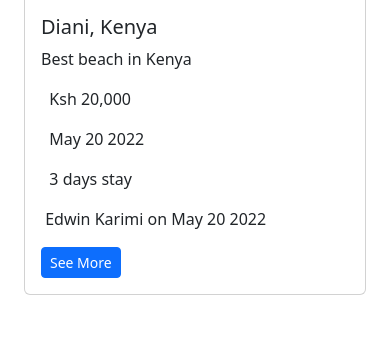
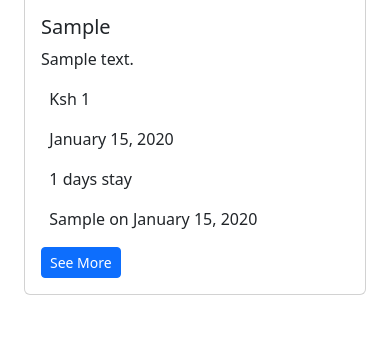
Before and after one commit to Edu58/vacation-bucket-list, a Flask app: page /vacations-list in a window 390 px wide. Shown: the part 398-739 px from the top of the page. After the commit the page ends 693 px from the top, so only its background shows below. Run offline with Flask 2, Linux system fonts and the light colour scheme; a user stored in the database is signed in; tables that the repository leaves empty hold one stand-in row (values such as "Sample post"); grey boxes marked "Sample" are stand-in pictures; some libraries are stand-ins or nearby versions.

Commit message:
feat: show all vacations on homepage

```diff
--- a/app/main/views.py
+++ b/app/main/views.py
@@ -5,6 +5,7 @@
 from .forms import NewDestination
 from app.models import Vacations
 from werkzeug.utils import secure_filename
+from sqlalchemy import desc
 
 
 @main.route('/')
@@ -47,4 +48,5 @@
 @main.route('/vacations-list', methods=["GET", "POST"])
 @login_required
 def vacations_list():
-    return render_template('vacations-list.html')
+    vacations = Vacations.query.order_by(desc(Vacations.posted_on))
+    return render_template('vacations-list.html', vacations=vacations)
--- a/app/templates/auth/login.html
+++ b/app/templates/auth/login.html
@@ -15,7 +15,7 @@
             {{ render_form(login_form) }}
             <p> Don't have an account? <a href="{{url_for('auth.register')}}">Sign up here</a></p>
         </div>
-        <div clas="col-md-2"></div>
+        <div class="col-md-2"></div>
     </div>
 </div>
 
--- a/app/templates/vacations-list.html
+++ b/app/templates/vacations-list.html
@@ -12,53 +12,27 @@
 <p class="fs-3 fw-light text-center">Start Your Journey</p>
 
 <div class="row mx-auto">
+    {% for vacation in vacations %}
     <div class="col-sm-6 col-md-6 col-lg-4 my-4 mx-auto">
         <div class="card">
-            <img src="https://www.dianisearesort.de/media/2018/10/DJI_0080-2-2.jpg" class="card-img-top" alt="...">
+            <img src="{{ url_for('static', filename=vacation.destination_photo) }}" class="card-img-top"
+                 alt="{{ vacation.place }}">
             <div class="card-body">
-                <h5 class="card-title">{{ render_icon('geo-alt') }} Diani, Kenya</h5>
-                <p class="card-text">Best beach in Kenya</p>
-                <p class="card-text">{{ render_icon('cash-coin') }} &nbsp; Ksh 20,000</p>
-                <p class="card-text">{{ render_icon('calendar3') }} &nbsp; May 20 2022</p>
-                <p class="card-text">{{ render_icon('alarm') }} &nbsp; 3 days stay</p>
-                <p class="card-text mb-3">{{ render_icon('person') }} &nbsp;Edwin Karimi on May 20 2022</p>
+                <h5 class="card-title">{{ render_icon('geo-alt') }} {{ vacation.place }}</h5>
+                <p class="card-text">{{ vacation.description|truncate(200,true,'...')}}</p>
+                <p class="card-text">{{ render_icon('cash-coin') }} &nbsp; Ksh {{ vacation.pricing }}</p>
+                <p class="card-text">{{ render_icon('calendar3') }} &nbsp; {{
+                    moment(vacation.date_of_visit).format('LL') }} </p>
+                <p class="card-text">{{ render_icon('alarm') }} &nbsp; {{ vacation.days }} days stay</p>
+                <p class="card-text mb-3">
+                    {{ render_icon('person') }} &nbsp; {{ vacation.user.first_name }} on {{
+                    moment(vacation.posted_on).format('LL') }}
+                </p>
                 <a href="#" class="btn btn-sm btn-primary">See More</a>
             </div>
         </div>
     </div>
-
-    <div class="col-sm-6 col-md-6 col-lg-4 my-4">
-        <div class="card">
-            <img src="https://citymonitor.ai/wp-content/uploads/sites/3/2021/10/GettyImages-1255346253.jpg"
-                 class="card-img-top" alt="...">
-            <div class="card-body">
-                <h5 class="card-title">{{ render_icon('geo-alt') }} Kisumu, Kenya</h5>
-                <p class="card-text">Best place for fish</p>
-                <p class="card-text">{{ render_icon('cash-coin') }} &nbsp; Ksh 20,000</p>
-                <p class="card-text">{{ render_icon('calendar3') }} &nbsp; May 20 2022</p>
-                <p class="card-text">{{ render_icon('alarm') }} &nbsp; 3 days stay</p>
-                <p class="card-text mb-3">{{ render_icon('person') }} &nbsp;Edwin Karimi on May 20 2022</p>
-                <a href="#" class="btn btn-sm btn-primary">See More</a>
-            </div>
-        </div>
-    </div>
-
-
-    <div class="col-sm-6 col-md-6 col-lg-4 my-4">
-        <div class="card">
-            <img src="https://cdn02.allafrica.com/download/pic/main/main/csiid/00540319:ec8bbb0263e72f97b0e81cb06ceec78e:arc614x376:w735:us1.jpg"
-                 class="card-img-top" alt="...">
-            <div class="card-body">
-                <h5 class="card-title">{{ render_icon('geo-alt') }} Hells Gate, Kenya</h5>
-                <p class="card-text">National park Bike riding</p>
-                <p class="card-text">{{ render_icon('cash-coin') }} &nbsp; Ksh 20,000</p>
-                <p class="card-text">{{ render_icon('calendar3') }} &nbsp; May 20 2022</p>
-                <p class="card-text">{{ render_icon('alarm') }} &nbsp; 3 days stay</p>
-                <p class="card-text mb-3">{{ render_icon('person') }} &nbsp;Edwin Karimi on May 20 2022</p>
-                <a href="#" class="btn btn-sm btn-primary">See More</a>
-            </div>
-        </div>
-    </div>
+    {% endfor %}
 </div>
 
 {% endblock content %}
```
